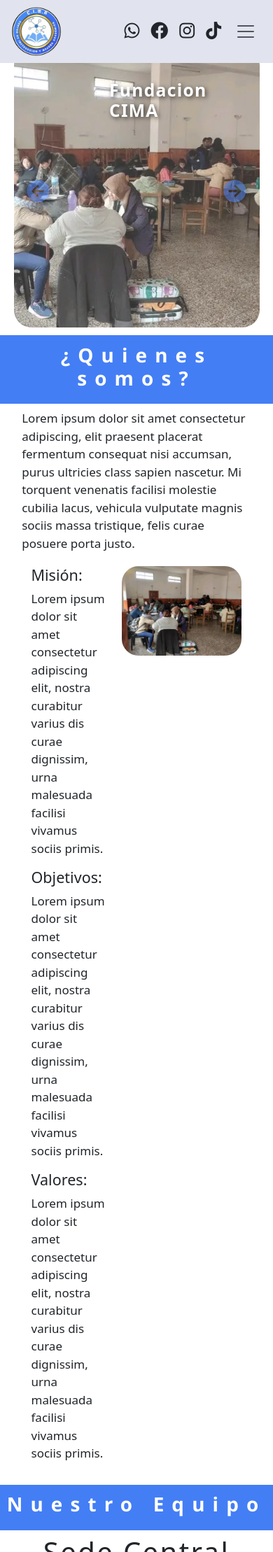
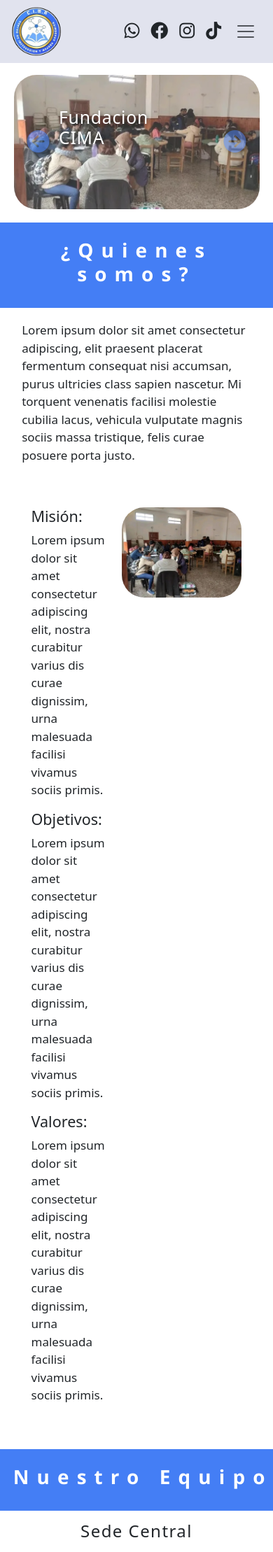
Before and after one commit to Mafer02150/ProyectoCIMAV1, a Django app: page / in a window 390 px wide; the page is wider, and only the part inside the window is pictured. Shown: the top 2218 px of that part at 70% size. Run offline with Django 5.2, Linux system fonts and the light colour scheme; some libraries are stand-ins or nearby versions.

Commit message:
Mejores de responsividad #1

```diff
--- a/HomeApp/templates/home.html
+++ b/HomeApp/templates/home.html
@@ -40,12 +40,12 @@
     </section>
 
     <section>
-        <div id="SeparacionAzul">
+        <div class="SeparacionAzul">
             <h1>¿Quienes somos?</h1>
         </div>
         <p id="QuienesSomos">Lorem ipsum dolor sit amet consectetur adipiscing, elit praesent placerat fermentum consequat nisi accumsan, purus ultricies class sapien nascetur. Mi torquent venenatis facilisi
         molestie cubilia lacus, vehicula vulputate magnis sociis massa tristique, felis curae posuere porta justo.</p>
-        <div class="container">
+        <div class="container mb-5">
             <div class="row justify-content-center mb-3">
                 <div class="col-4">
                     <h4>Misión:</h4>
@@ -62,11 +62,11 @@
         </div>
     </section>
     <section>
-        <div id="SeparacionAzul">
-            <h1>Nuestro Equipo</h1>
+        <div class="SeparacionAzul">
+            <h1>&nbspNuestro Equipo</h1>
         </div>
         <h2 class="TextoSede">Sede Central</h2>
-        <div class="container">
+        <div class="container mb-5">
             <div class="row mb-4 justify-content-center">
                 <div class="col-6 col-md-6 col-lg-4" >
                     <div class="card">
@@ -111,7 +111,7 @@
         </div>
 
         <h2 class="TextoSede">Sede Centro Vecinal</h2>
-        <div class="container">
+        <div class="container mb-5">
             <div class="row mb-4 justify-content-center">
                 <div class="col-6 col-md-6 col-lg-4" >
                     <div class="card">
@@ -154,6 +154,7 @@
                 </div>
             </div>
         </div>
+        <iframe src="https://www.google.com/maps/embed?pb=!1m18!1m12!1m3!1d905.5207935899399!2d-65.409306!3d-24.792605299999998!2m3!1f0!2f0!3f0!3m2!1i1024!2i768!4f13.1!3m3!1m2!1s0x941bc311b15b0433%3A0xb2964dbf0f0b31e6!2sCIMA(Centro%20de%20Intruccion%20y%20Mejora%20Academica)!5e0!3m2!1ses-419!2sar!4v1761360498833!5m2!1ses-419!2sar" width="600" height="450" style="border:0;" allowfullscreen="" loading="lazy" referrerpolicy="no-referrer-when-downgrade"></iframe>
 
     </section>
 
--- a/static/home.css
+++ b/static/home.css
@@ -1,30 +1,41 @@
-/*Carrusel de inicio */
+/*Carrusel*/
+
 .carousel{
     margin-top: 5%;
     margin-bottom: 3%;
     margin-left: auto;
     margin-right: auto;
+    height: auto;
     width: 90%;
-    height: auto;
+}
+
+@media (max-width: 576px){
+    .carousel{
+        margin-top: 15%;
+        margin-bottom: 5%;
+    }
 }
 
 .texto-fijo {
     z-index: 10;           /* asegurarse que esté por encima de las imágenes */
+    margin-top: 5em;
+    margin-left: 13em;
     color: white;           /* color del texto */
     text-shadow: 2px 2px 6px rgba(0,0,0,0.7); /* opcional para mejor legibilidad */
-  margin-top: 5em;
-  margin-left: 13em;
+    letter-spacing: 0.05em;
 }
 
-.texto-fijo h2{
-    font-weight: bold;
-    letter-spacing: 0.05em;
+@media (max-width: 576px){
+    .texto-fijo {
+        margin-left: 10em;
+    }
 }
 
 button i {
     z-index: 10;
     color: #447EF5;
     text-shadow: 2px 2px 6px rgba(0,0,0,0.7);
+    margin-bottom: 1em;
 }
 
 .carousel-control-prev {
@@ -42,43 +53,78 @@ button i {
 }
 
 #imgcarrusel{
-    border-radius: 25px;
+    border-radius: 2em;
     object-fit: cover;
     width: auto;
-    height: 400px;
+    height: 20em;
     opacity: 80%;
 }
 
-/*Franja azul general*/
-#SeparacionAzul{
+@media (max-width: 576px){
+    #imgcarrusel{
+        height: 12em;
+    }
+}
+
+/*Franja AZUL*/
+
+.SeparacionAzul{
     text-align: center;
     font-family: 'Segoe UI', Tahoma, Geneva, Verdana, sans-serif;
     color:#fff;
     background-color: #447EF5;
     padding-top: 3%;
     padding-bottom: 3%;
-    margin-bottom: 2%;
-
+    margin-bottom: 3%;
 }
 
-/*Seccion de Quienes Somos */
+@media (max-width: 576px){
+    .SeparacionAzul{
+        padding-top: 6%;
+        padding-bottom: 6%;
+        margin-bottom: 3%;
+    }
+}
+
+/*Quienes Somos*/
+
 #QuienesSomos{
     padding-left: 8%;
     padding-right: 8%;
     margin-bottom: 5%;
 }
+
+@media (max-width: 576px){
+    #QuienesSomos{
+        margin-top: 5%;
+        padding-left: 8%;
+        padding-right: 8%;
+        margin-bottom: 16%;
+    }
+}
+
 div h1 {
     font-weight: bold;
     letter-spacing: 0.4em;
 }
+
 #imgmision{
-    border-radius: 24px;
+    border-radius: 2em;
 }
 
-/*Seccion de las Sedes*/
+/*Sedes*/
+
 .TextoSede {
     padding-bottom: 2%;
     font-size: 2.5em;
     letter-spacing: 0.06em;
     justify-self: center;
 }
+
+@media (max-width: 576px){
+    .TextoSede {
+        font-size: 1.5em;
+        padding-top: 1%;
+        padding-bottom: 4%;
+    }
+}
```
Lines whose indentation alone changed are shown as unchanged.
